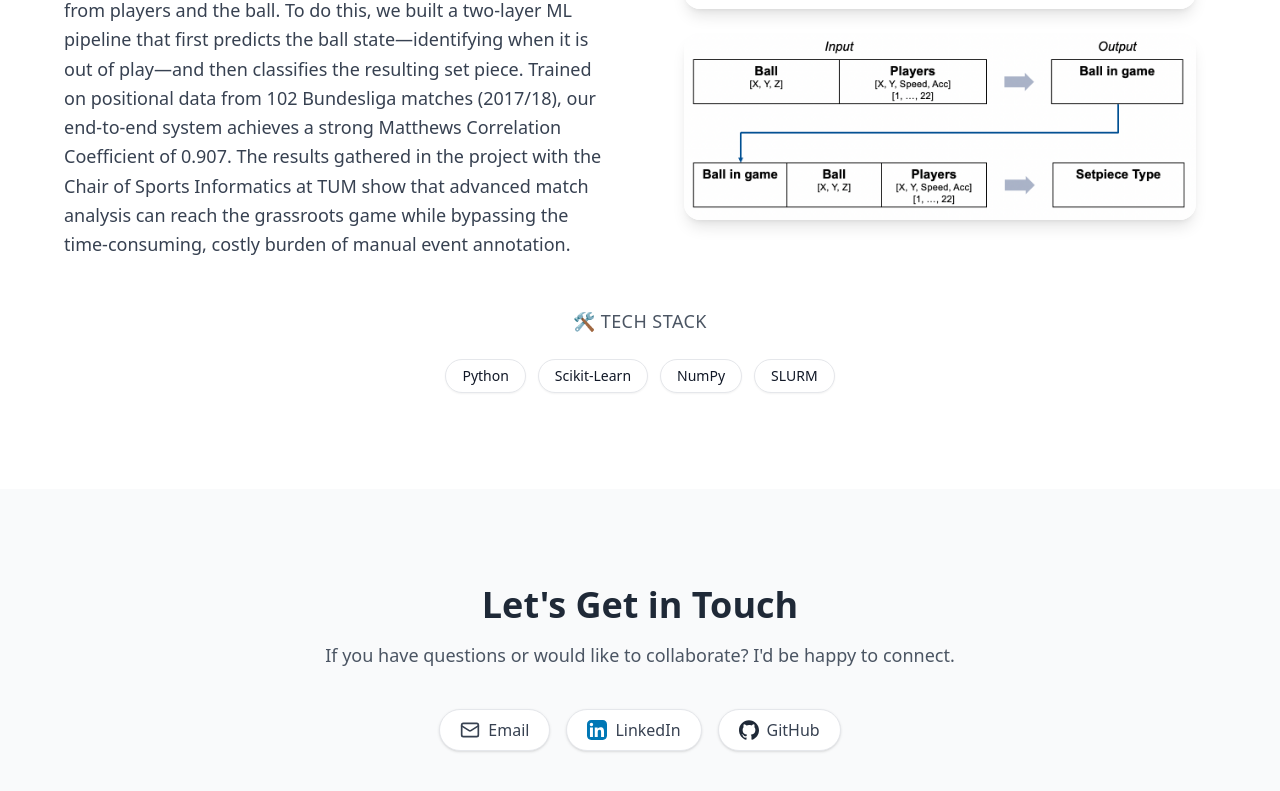
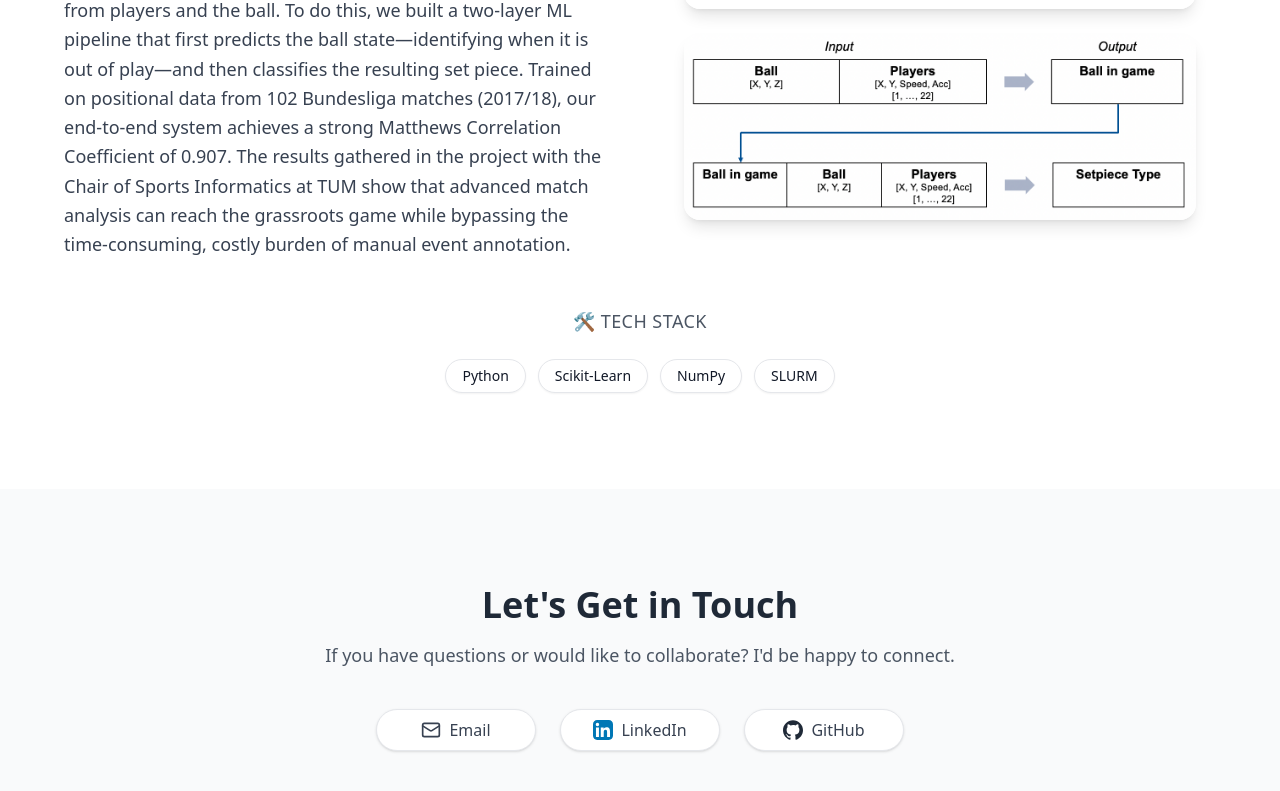
Before and after one commit to famimahmud/famimahmud-website, a React (Create React App) app: page / in a window 1280 px wide. Shown: the part 3250-4041 px from the top of the page. Built offline with nearby package versions, Linux system fonts and the light colour scheme.

Commit message:
Standardize button size in contact section

```diff
--- a/src/App.js
+++ b/src/App.js
@@ -370,11 +370,11 @@ const App = () => {
           <p className="text-gray-600 mb-10 text-lg">
             If you have questions or would like to collaborate? I'd be happy to connect.
           </p>
-          <div className="flex flex-col sm:flex-row justify-center items-center gap-4">
+          <div className="flex flex-col sm:flex-row justify-center items-center gap-4 sm:gap-6 w-full max-w-md mx-auto">
             {/* Email */}
             <a
               href="mailto:mahmudfami@gmail.com"
-              className="inline-flex items-center gap-2 px-5 py-2 bg-white border border-gray-200 rounded-full shadow hover:shadow-md hover:bg-gray-100 transition"
+              className="flex-1 min-w-[10rem] text-center inline-flex justify-center items-center gap-2 px-5 py-2 bg-white border border-gray-200 rounded-full shadow hover:shadow-md hover:bg-gray-100 transition"
             >
               <Mail className="w-5 h-5 text-gray-700" />
               <span className="text-gray-700">Email</span>
@@ -385,7 +385,7 @@ const App = () => {
               href="https://www.linkedin.com/in/fami-mahmud"
               target="_blank"
               rel="noreferrer"
-              className="inline-flex items-center gap-2 px-5 py-2 bg-white border border-gray-200 rounded-full shadow hover:shadow-md hover:bg-gray-100 transition"
+              className="flex-1 min-w-[10rem] text-center inline-flex justify-center items-center gap-2 px-5 py-2 bg-white border border-gray-200 rounded-full shadow hover:shadow-md hover:bg-gray-100 transition"
             >
               <LinkedInIcon />
               <span className="text-gray-700">LinkedIn</span>
@@ -396,12 +396,13 @@ const App = () => {
               href="https://github.com/famimahmud"
               target="_blank"
               rel="noreferrer"
-              className="inline-flex items-center gap-2 px-5 py-2 bg-white border border-gray-200 rounded-full shadow hover:shadow-md hover:bg-gray-100 transition"
+              className="flex-1 min-w-[10rem] text-center inline-flex justify-center items-center gap-2 px-5 py-2 bg-white border border-gray-200 rounded-full shadow hover:shadow-md hover:bg-gray-100 transition"
             >
               <GitHubIcon />
               <span className="text-gray-700">GitHub</span>
             </a>
           </div>
+
         </div>
       </section>
     </div>
```
